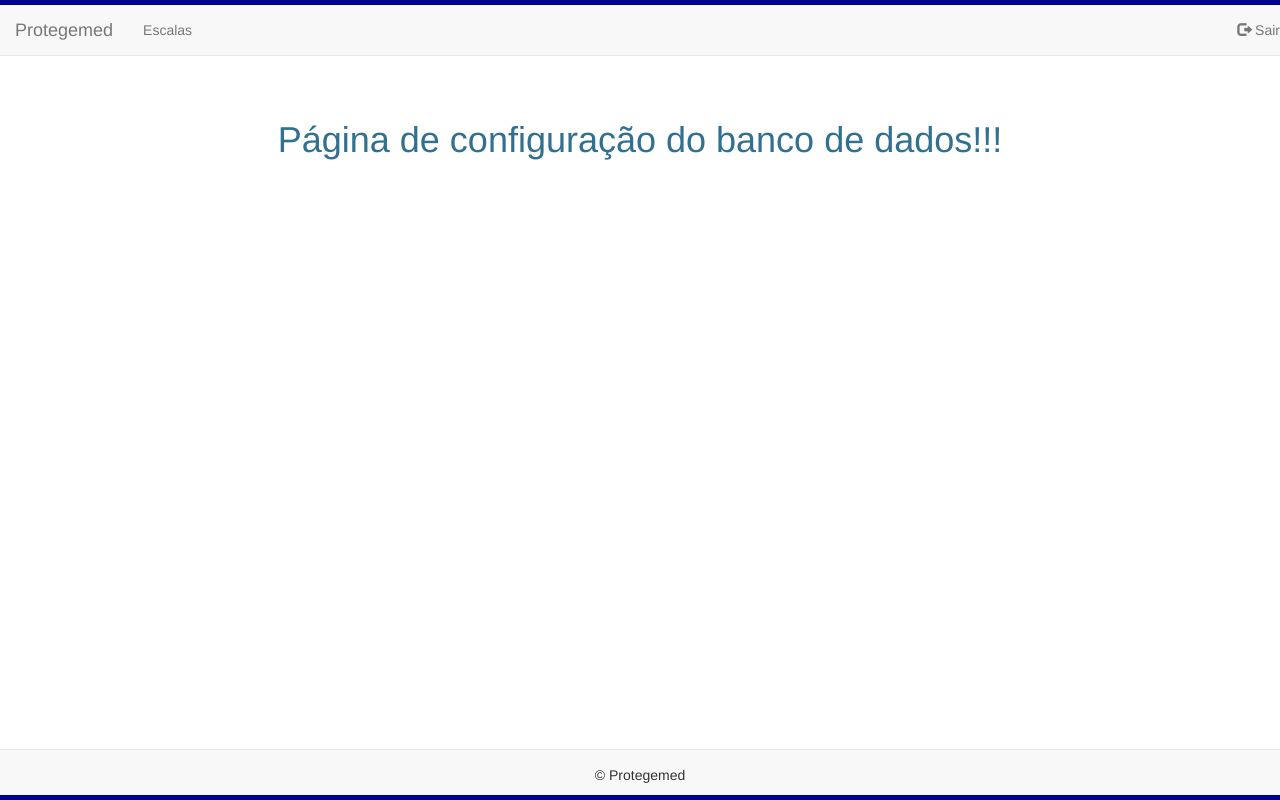
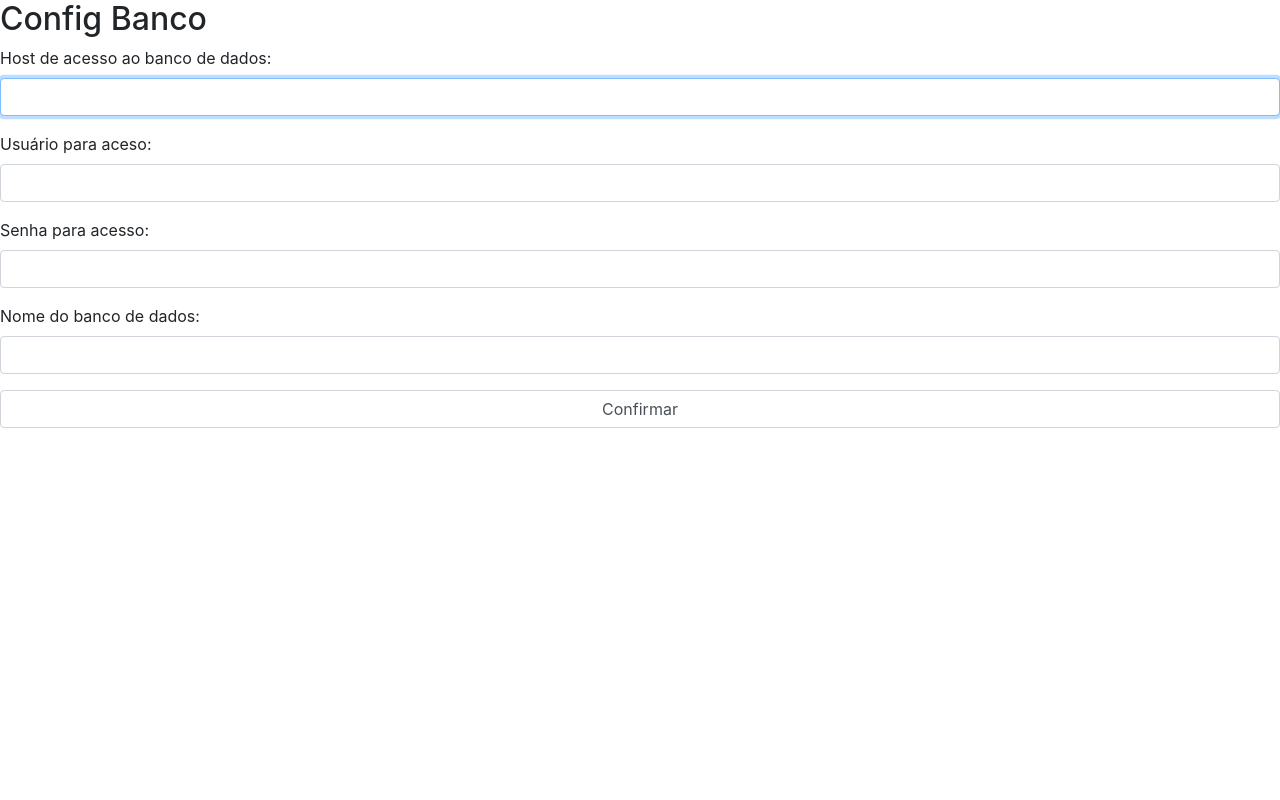
Before and after one commit to oneidejp/Ptgm-InterfaceWeb, a CodeIgniter app: page /database/index.php/configBanco in a window 1280 px wide. Run offline with CodeIgniter, Linux system fonts and the light colour scheme; the visitor is signed in with stand-in values (Sample User, id 1); some libraries are stand-ins or nearby versions.

Commit message:
Adicionada opção para troca de banco pelo próprio usuário

```diff
--- a/application/config/autoload.php
+++ b/application/config/autoload.php
@@ -58,7 +58,7 @@ $autoload['packages'] = array();
 |
 |	$autoload['libraries'] = array('user_agent' => 'ua');
 */
-$autoload['libraries'] = array('database', 'session', 'form_validation', 'pagination');
+$autoload['libraries'] = array('session', 'form_validation', 'pagination');
 
 /*
 | -------------------------------------------------------------------
--- a/application/config/config.php
+++ b/application/config/config.php
@@ -23,7 +23,7 @@ defined('BASEPATH') OR exit('No direct script access allowed');
 | a PHP script and you can easily do that on your own.
 |
 */
-$config['base_url'] = 'http://localhost/ptgm-interfaceweb/';
+$config['base_url'] = 'http://localhost:8181/';
 
 /*
 |--------------------------------------------------------------------------
@@ -213,7 +213,7 @@ $config['directory_trigger'] = 'd';
 | your log files will fill up very fast.
 |
 */
-$config['log_threshold'] = 0;
+$config['log_threshold'] = 4;
 
 /*
 |--------------------------------------------------------------------------
--- a/application/config/database.php
+++ b/application/config/database.php
@@ -1,84 +1,17 @@
 <?php
 defined('BASEPATH') OR exit('No direct script access allowed');
 
-/*
-| -------------------------------------------------------------------
-| DATABASE CONNECTIVITY SETTINGS
-| -------------------------------------------------------------------
-| This file will contain the settings needed to access your database.
-|
-| For complete instructions please consult the 'Database Connection'
-| page of the User Guide.
-|
-| -------------------------------------------------------------------
-| EXPLANATION OF VARIABLES
-| -------------------------------------------------------------------
-|
-|	['dsn']      The full DSN string describe a connection to the database.
-|	['hostname'] The hostname of your database server.
-|	['username'] The username used to connect to the database
-|	['password'] The password used to connect to the database
-|	['database'] The name of the database you want to connect to
-|	['dbdriver'] The database driver. e.g.: mysqli.
-|			Currently supported:
-|				 cubrid, ibase, mssql, mysql, mysqli, oci8,
-|				 odbc, pdo, postgre, sqlite, sqlite3, sqlsrv
-|	['dbprefix'] You can add an optional prefix, which will be added
-|				 to the table name when using the  Query Builder class
-|	['pconnect'] TRUE/FALSE - Whether to use a persistent connection
-|	['db_debug'] TRUE/FALSE - Whether database errors should be displayed.
-|	['cache_on'] TRUE/FALSE - Enables/disables query caching
-|	['cachedir'] The path to the folder where cache files should be stored
-|	['char_set'] The character set used in communicating with the database
-|	['dbcollat'] The character collation used in communicating with the database
-|				 NOTE: For MySQL and MySQLi databases, this setting is only used
-| 				 as a backup if your server is running PHP < 5.2.3 or MySQL < 5.0.7
-|				 (and in table creation queries made with DB Forge).
-| 				 There is an incompatibility in PHP with mysql_real_escape_string() which
-| 				 can make your site vulnerable to SQL injection if you are using a
-| 				 multi-byte character set and are running versions lower than these.
-| 				 Sites using Latin-1 or UTF-8 database character set and collation are unaffected.
-|	['swap_pre'] A default table prefix that should be swapped with the dbprefix
-|	['encrypt']  Whether or not to use an encrypted connection.
-|
-|			'mysql' (deprecated), 'sqlsrv' and 'pdo/sqlsrv' drivers accept TRUE/FALSE
-|			'mysqli' and 'pdo/mysql' drivers accept an array with the following options:
-|
-|				'ssl_key'    - Path to the private key file
-|				'ssl_cert'   - Path to the public key certificate file
-|				'ssl_ca'     - Path to the certificate authority file
-|				'ssl_capath' - Path to a directory containing trusted CA certificats in PEM format
-|				'ssl_cipher' - List of *allowed* ciphers to be used for the encryption, separated by colons (':')
-|				'ssl_verify' - TRUE/FALSE; Whether verify the server certificate or not ('mysqli' only)
-|
-|	['compress'] Whether or not to use client compression (MySQL only)
-|	['stricton'] TRUE/FALSE - forces 'Strict Mode' connections
-|							- good for ensuring strict SQL while developing
-|	['ssl_options']	Used to set various SSL options that can be used when making SSL connections.
-|	['failover'] array - A array with 0 or more data for connections if the main should fail.
-|	['save_queries'] TRUE/FALSE - Whether to "save" all executed queries.
-| 				NOTE: Disabling this will also effectively disable both
-| 				$this->db->last_query() and profiling of DB queries.
-| 				When you run a query, with this setting set to TRUE (default),
-| 				CodeIgniter will store the SQL statement for debugging purposes.
-| 				However, this may cause high memory usage, especially if you run
-| 				a lot of SQL queries ... disable this to avoid that problem.
-|
-| The $active_group variable lets you choose which connection group to
-| make active.  By default there is only one group (the 'default' group).
-|
-| The $query_builder variables lets you determine whether or not to load
-| the query builder class.
-*/
 $active_group = 'default';
 $query_builder = TRUE;
 
+require('user.database.php');
+
 $db['default'] = array(
 	'dsn'	=> '',
-	'hostname' => 'localhost',
-	'username' => 'root',
-	'password' => 'senha.123',
-	'database' => 'protegemed',
+	'hostname' => $userDb['hostname'],
+	'username' => $userDb['username'],
+	'password' => $userDb['password'],
+	'database' => $userDb['database'],
 	'dbdriver' => 'mysqli',
 	'dbprefix' => '',
 	'pconnect' => FALSE,
--- /dev/null
+++ b/application/config/user.database.php
@@ -0,0 +1,6 @@
+<?php 	$userDb = array(
+	'hostname' => 'localhost',
+	'username' => 'root',
+	'password' => 'a1b2c3',
+	'database' => 'protegemed',
+	);
--- a/application/controllers/ConfigBanco.php
+++ b/application/controllers/ConfigBanco.php
@@ -1,19 +1,43 @@
 <?php
-
 defined('BASEPATH') OR exit('No direct script access allowed');
 
-class configBanco extends MY_Controller {
+class ConfigBanco extends MY_Controller {
 
-    /**
-     * 2016
-     * Desenvolvido por: Maurício Antonioli Schmitz
-     * Projeto de Mestrado em Computação Aplicada - PPGCA/UPF
-     */
-    public function index() {
-        //$parametros = array();
-        $data['title'] = 'config_database';
-        $this->load->template('configBanco', $data);
-        //$this->load->view('configBanco');
-    }
+        public function __construct()
+	{
+		parent::__construct();
+	//	$this->load->model('nome_do_arquivo_pasta_model_sem_extensao');
+	}
 
+	public function index()
+	{
+		if (isset($_POST)) if (isset($_POST['do'])) return $this->doPost();
+            $data['title'] = 'título';
+            $this->load->view('ConfigBanco');
+            //$this->load->template('nome_do_arquivo_pasta_view_sem_extensao', $data);
+	}
+
+	public function doPost()
+	{
+		$nmHost = $_POST['nmHost'];
+		$nmUsuario = $_POST['nmUsuario'];
+		$pwUsuario = $_POST['pwUsuario'];
+		$dbName = $_POST['dbName'];
+		$configbanco = <<< EOF
+	\$userDb = array(
+	'hostname' => '$nmHost',
+	'username' => '$nmUsuario',
+	'password' => '$pwUsuario',
+	'database' => '$dbName',
+	);
+
+EOF;
+		$fp = fopen(APPPATH.'config/user.database.php', 'w');
+		fwrite($fp, '<?php ');
+		fwrite($fp, $configbanco);
+		fflush($fp);
+		fclose($fp);
+
+		redirect(base_url('index.php/login'));
+	}
 }
--- a/application/core/MY_Controller.php
+++ b/application/core/MY_Controller.php
@@ -33,8 +33,17 @@ class MY_Controller extends CI_Controller {
 
         $logado = $this->session->userdata("logado");
 
-        if ($logado != 1)
-            redirect(base_url('index.php/login'));
+	if (get_class($this) == 'ConfigBanco') { } // do nothing
+	else {
+		if (get_class($this) == 'Login') { } // do nothing
+		else {
+			if ($logado != 1)
+				redirect(base_url('index.php/login'));
+			else
+				$this->load->database();
+		}
+	}
+
     }
 
 }
--- /dev/null
+++ b/application/views/ConfigBanco.php
@@ -0,0 +1,53 @@
+<!DOCTYPE html>
+<html lang="en">
+<head>
+  <meta charset="utf-8">
+  <title>Config Banco</title>
+  <script src="includes/bootstrap/js/jquery.min"></script>
+  <!-- Latest compiled and minified CSS -->
+  <link rel="stylesheet" href="<? echo base_url('includes/bootstrap/css/bootstrap.css') ?>">
+  <link rel="stylesheet" href="<? echo base_url('includes/bootstrap/css/bootstrap-responsive.css') ?>">
+  <!-- Latest compiled and minified JavaScript -->
+  <script src="<? echo base_url('includes/bootstrap/js/bootstrap.min.js') ?>"></script>
+</head>
+<body>
+    <?php /*<form class="form-signin" role="form" method="post" action="<?= base_url('index.php/login/logar') ?>">
+      <h2 class="form-signin-heading"><?php echo $this->lang->line('login').':'; ?></h2>
+      <input type="email" class="form-control" placeholder="<?php echo $this->lang->line('email_address'); ?>" required autofocus name="usuario"><br/>
+      <input type="password" class="form-control" placeholder="<?php echo $this->lang->line('password'); ?>" required name="senha"><br/>
+      <button class="btn btn-lg btn-primary" type="submit"><?php echo $this->lang->line('start_login'); ?></button>
+      <? if (isset($erro)): ?>
+      <div class="alert alert-danger" role="alert" style="margin-top: 10px;"><?= $erro; ?></div>
+    <? endif; ?>
+  </form>
+
+	*/ ?>
+  <div class="ConfigBanco">
+	<h2>Config Banco</h2>
+	<form class="frmConfigBanco" role="form" method="post" action="<?= base_url('index.php/ConfigBanco') ?>">
+		<input type="hidden" name="do" value="do" />
+		<p>
+			<label for="nmHost">Host de acesso ao banco de dados:</label>
+			<input type="text" class="form-control" required autofocus name="nmHost" id="nmHost" />
+		</p>
+		<p>
+			<label for="nmUsuario">Usu&aacute;rio para aceso:</label>
+			<input type="text" class="form-control" required name="nmUsuario" id="nmUsuario" />
+		</p>
+		<p>
+			<label for="pwUsuario">Senha para acesso:</label>
+			<input type="text" class="form-control" required name="pwUsuario" id="pwUsuario" />
+		</p>
+		<p>
+			<label for="dbName">Nome do banco de dados:</label>
+			<input type="text" class="form-control" required name="dbName" id="dbName" />
+		</p>
+		<p>
+			<input type="submit" class="form-control button" value="Confirmar" />
+		</p>
+	</form>
+
+  </div>
+</div>
+</body>
+</html>
--- a/application/views/menu.php
+++ b/application/views/menu.php
@@ -53,5 +53,6 @@
     <li><a id="ajuda" href="<?php echo base_url('index.php/ajuda') ?>"><?php echo $this->lang->line('help'); ?></a></li>
   </ul>
   <font class="fontemenu"><h3>Interface Web Protegemed</h3></font>
+<a href="<?= base_url() ?>index.php/ConfigBanco"><img id="config" width="32px" height="32px" src="<?= base_url() ?>includes/imagens/settings.png"/></a>
 </body>
 </html>
--- a/includes/css/estilo.css
+++ b/includes/css/estilo.css
@@ -19,6 +19,11 @@ img#sair{
 	float: right;
 	margin-top: -70px;
 }
+img#config{
+        float: right;
+        margin-top: -30px;
+}
+
 
 h2.center{
 	text-align: center;;
--- a/includes/css/login.css
+++ b/includes/css/login.css
@@ -10,3 +10,8 @@
 		margin-top:-100px;
 		margin-left:-100px;
 	}
+
+	.infoBanco {
+		position: fixed;
+		bottom: 0;
+	}
```
Also changed, not shown: application/controllers/Login.php (+6 -1 lines), application/views/v_login.php (+9 -0 lines), application/views/templates/menu.php (line endings or trailing spaces), includes/imagens/settings.png (added).
